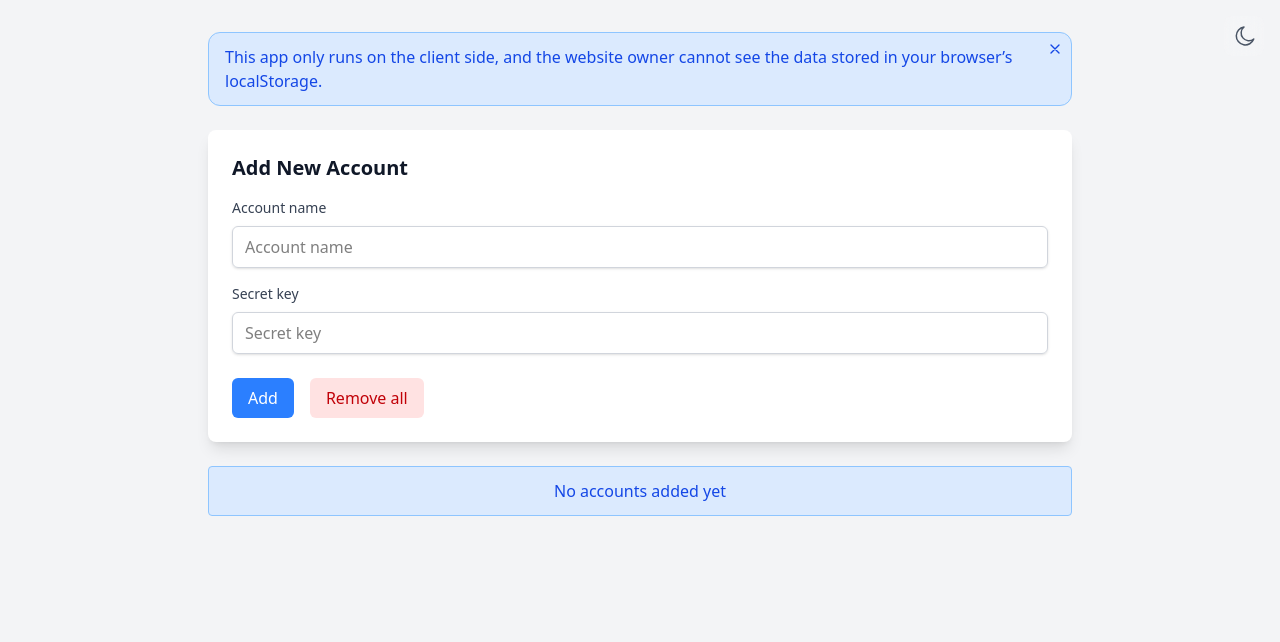
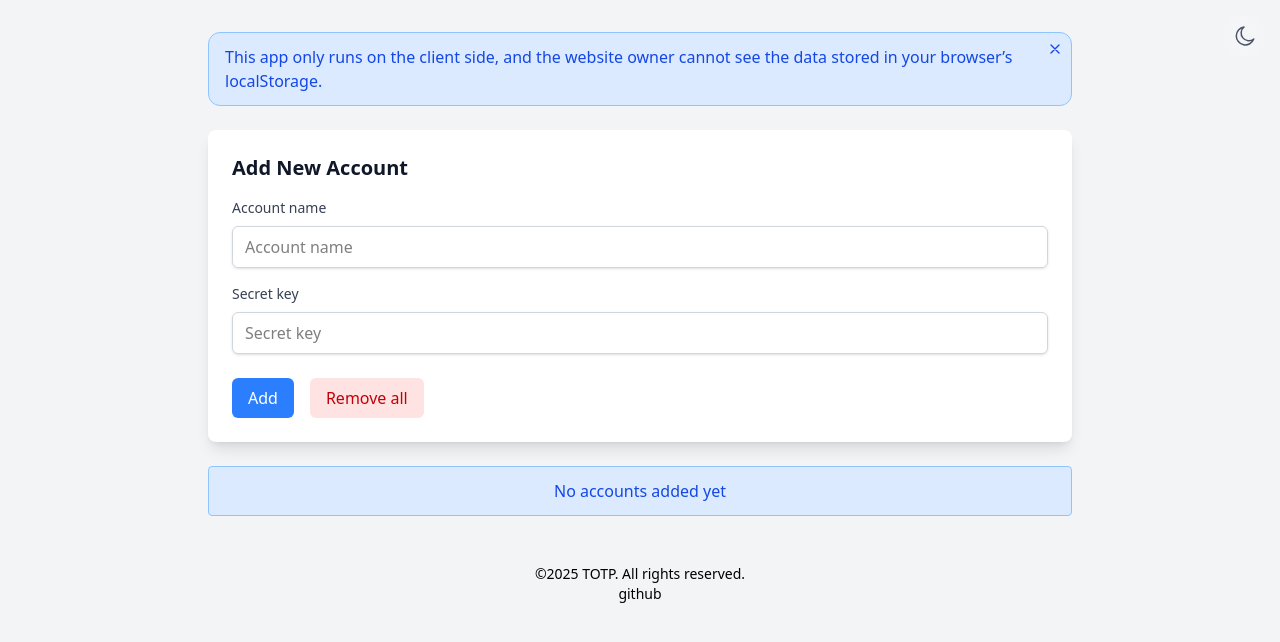
Before and after one commit to whdzera/totp, a Jekyll site: the page built from index.md, in a window 1280 px wide. Shown: the top 642 px of the page. Built offline with Jekyll 4.4.1, drawn with Linux system fonts in a browser that asks for light colours.

Commit message:
feat: footer

```diff
--- a/_layouts/default.html
+++ b/_layouts/default.html
@@ -63,5 +63,16 @@
       </button>
     </div>
     {{ content }}
+    <footer
+      class="from-purple-100 dark:bg-gray-900 text-gray-800 dark:text-gray-200 py-6 mt-12 text-center"
+    >
+      <p class="text-sm">
+        &copy;{{ site.time | date: '%Y' }} {{ site.title }}. All rights
+        reserved.
+      </p>
+      <p class="text-sm">
+        <a href="https://github.com/whdzera/findanime">github</a>
+      </p>
+    </footer>
   </body>
 </html>
```
